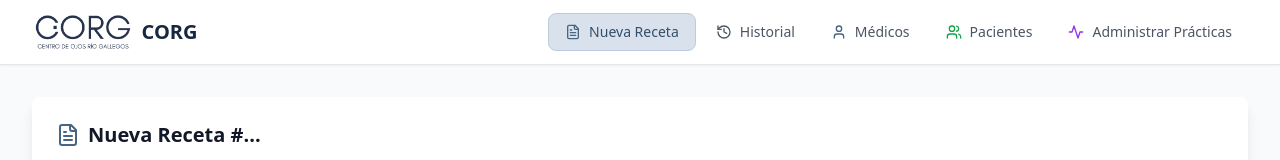
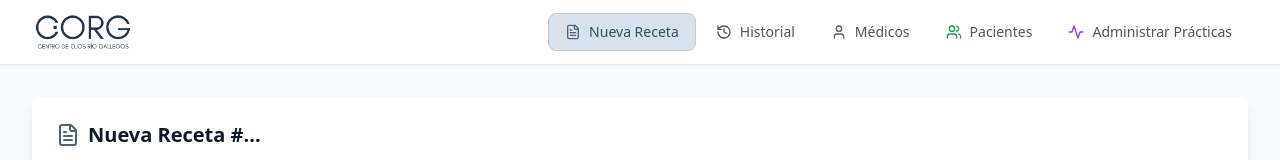
Before and after one commit to martinsedacca/corgoficial, a React (Vite) app: page / in a window 1280 px wide. Shown: the top 160 px of the page. Built offline with nearby package versions, Linux system fonts and the light colour scheme; no server answers; the database is empty.

Commit message:
Remove H1 element from header

```diff
--- a/src/App.tsx
+++ b/src/App.tsx
@@ -110,7 +110,6 @@ function AppContent() {
                 alt="CORG Logo"
                 className="h-10 w-auto"
               />
-              <h1 className="text-xl font-bold text-primary-900">CORG</h1>
             </div>
             <div className="flex items-center space-x-1">
               {menuItems.map((item) => {
```
